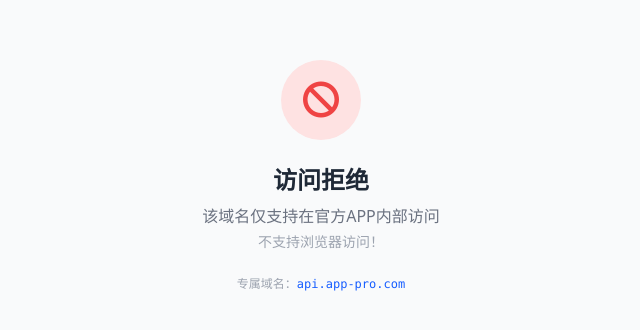
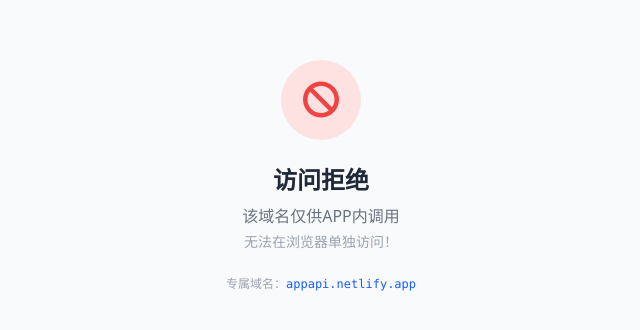
Before and after one commit to zwcx520/appapi, a plain HTML site: page index.html in a window 1280 px wide. Shown: the part 224-554 px from the top of the page, without its empty margins (319-959 px from the left). Drawn offline with nearby package versions, Linux system fonts and the light colour scheme.

Commit message:
Add files via upload

```diff
--- a/index.html
+++ b/index.html
@@ -36,10 +36,10 @@
         <i class="fa-solid fa-ban text-4xl text-red-500"></i>
     </div>
     <h1 class="text-2xl font-bold text-gray-800 mb-2">访问拒绝</h1>
-    <p class="text-gray-500 max-w-md mb-1">该域名仅支持在官方APP内部访问</p>
-    <p class="text-gray-400 text-sm mb-6">不支持浏览器访问！</p>
+    <p class="text-gray-500 max-w-md mb-1">该域名仅供APP内调用</p>
+    <p class="text-gray-400 text-sm mb-6">无法在浏览器单独访问！</p>
     <div class="text-xs text-gray-400">
-        专属域名：<span class="font-mono text-primary">api.app-pro.com</span>
+        专属域名：<span class="font-mono text-primary">appapi.netlify.app</span>
     </div>
 </div>
 
```
